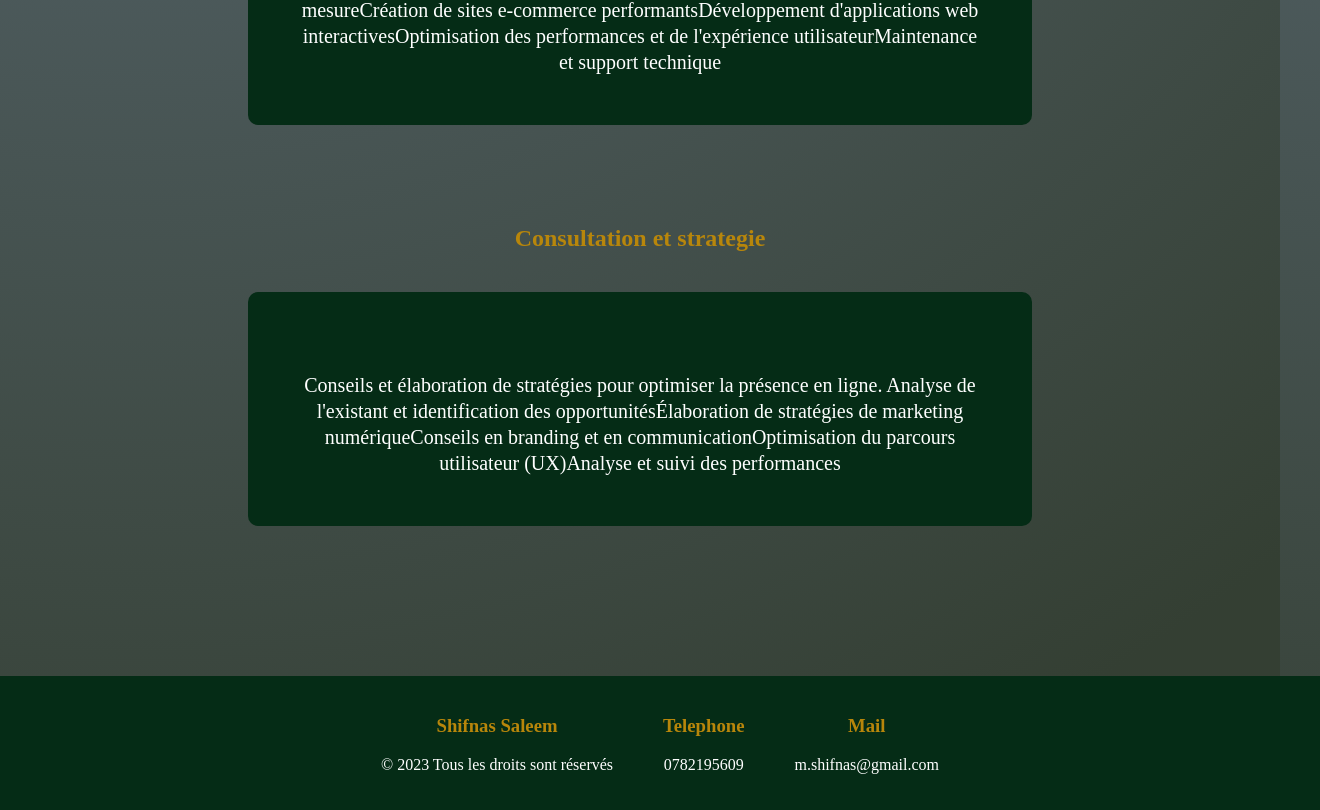
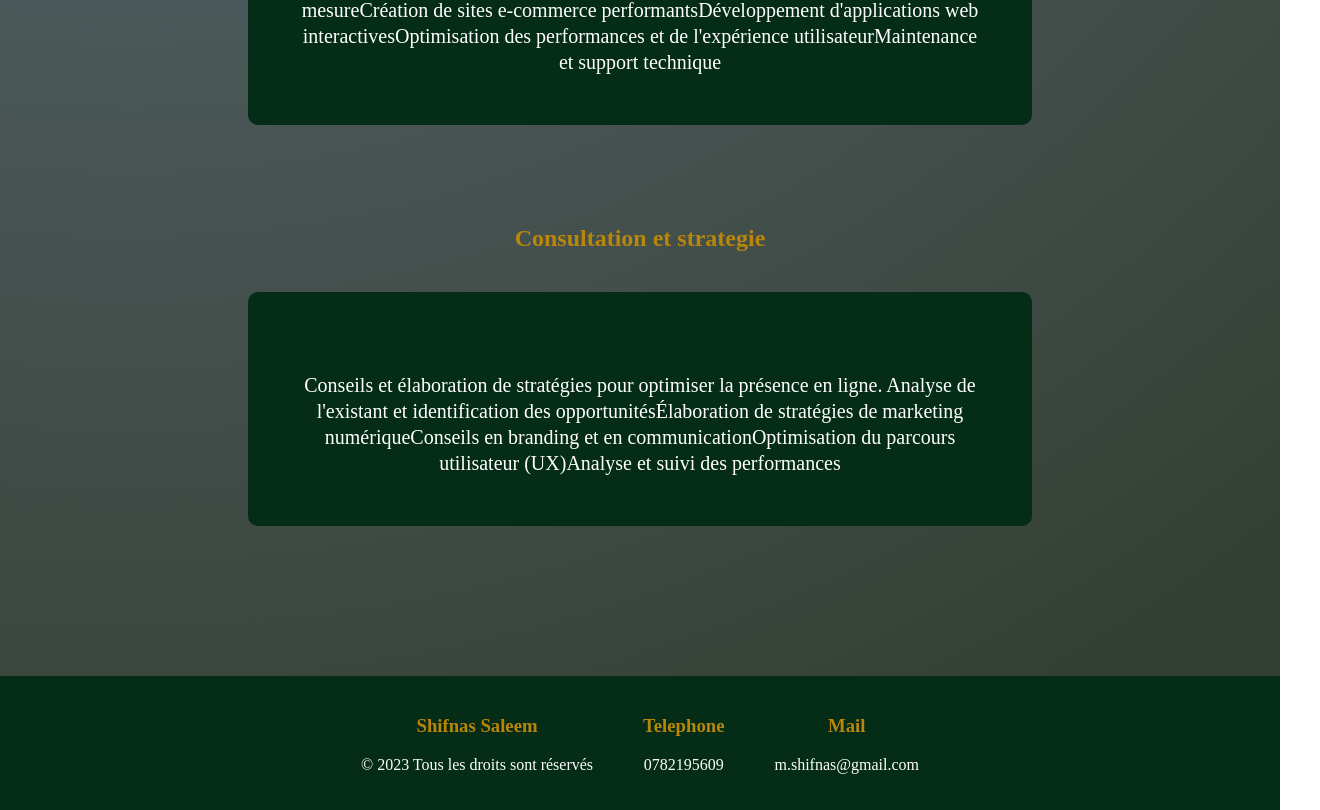
Before and after one commit to shif1986/portfolio-2, a React (Create React App) app: page /service in a window 1280 px wide. Shown: the part 1375-2185 px from the top of the page, 1320 px wide, since content can reach past the window. Built offline with nearby package versions, Linux system fonts and the light colour scheme.

Commit message:
mis a jour le footer

```diff
--- a/src/Components/cards.jsx
+++ b/src/Components/cards.jsx
@@ -1,5 +1,8 @@
 import { useState } from "react";
 import { portfolioData } from "../portfolioData";
+
+// Props permet de reutiliser les codes dans plusiers composents
+// je recupere id, images, name etc.. de data, puis j'utilise card composent directement dans portefolio dans une dive
 
 export default function Cards({ id, image, name, alt,language,link }) {
   const [modal, setModal] = useState(false);
@@ -8,7 +11,9 @@ export default function Cards({ id, image, name, alt,language,link }) {
   };
 
   return (
+
     <div>
+
       <h2> {name} </h2>
       <img onClick={toggleModal} className="open-modal" src={image} />
       <p className="open-mdl-text" ></p>
--- a/src/Components/pages/Contact.jsx
+++ b/src/Components/pages/Contact.jsx
@@ -7,6 +7,7 @@ export default function contact() {
     <div>
       <ContactForm />
 
+
     </div>
   );
 }
--- a/src/style/component/_footer.scss
+++ b/src/style/component/_footer.scss
@@ -5,7 +5,7 @@ footer {
   justify-content: center;
   text-align: center;
   gap: 50px;
-  width: 100%;
+
   padding: 20px;
   background-color: rgb(5, 44, 22);
   margin: auto;
```
